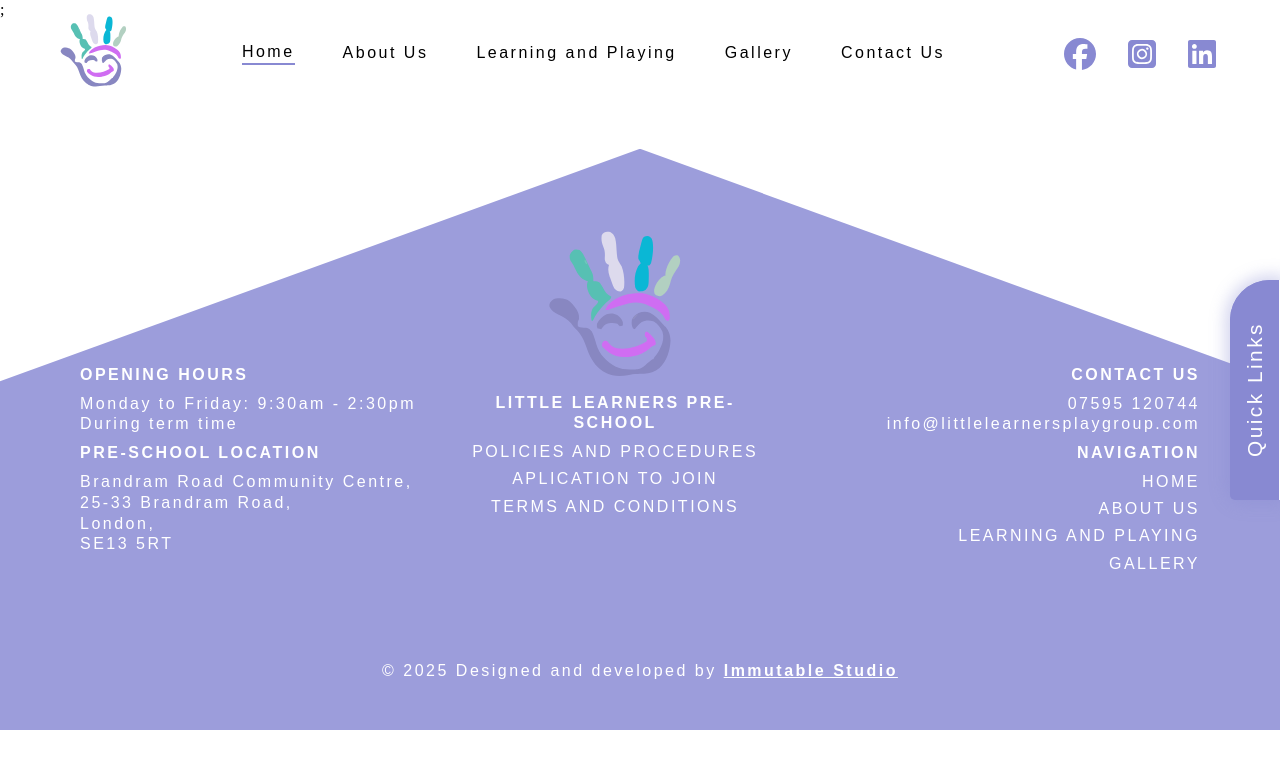
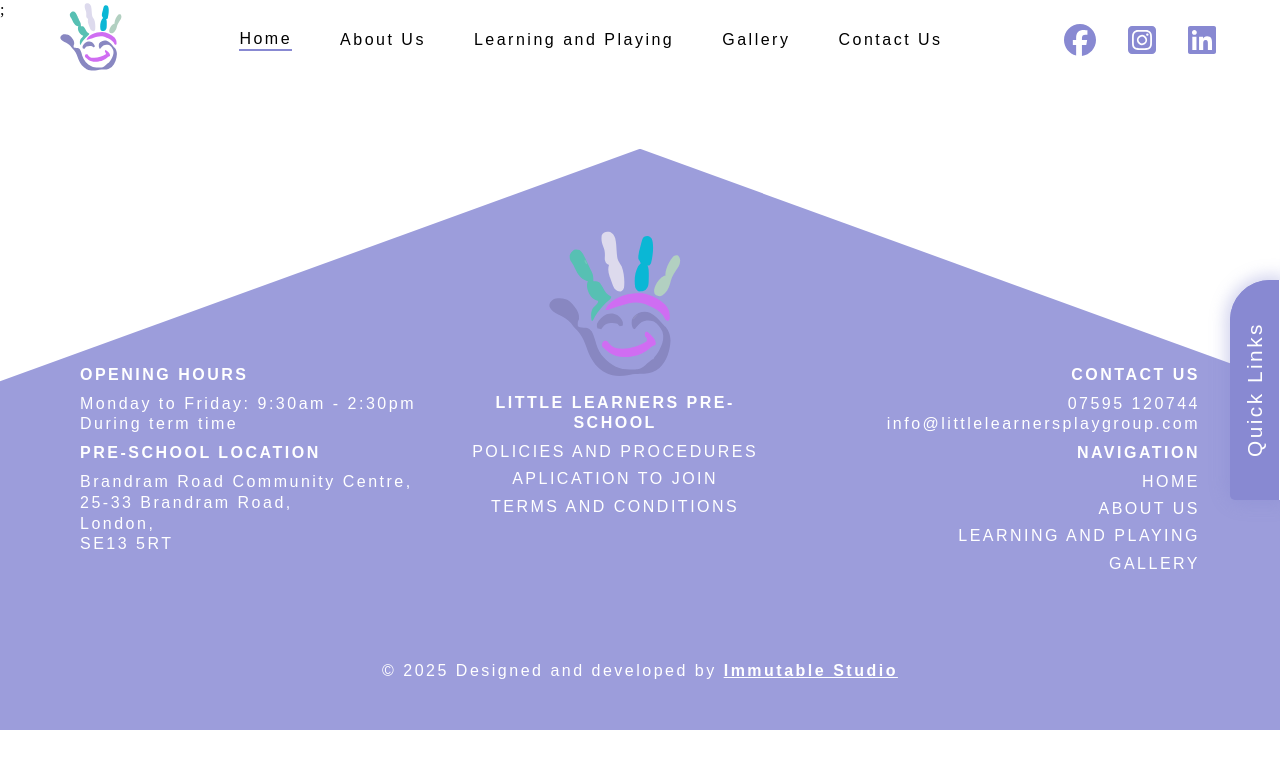
Before and after one commit to curveservices/little-learners, a React (Vite) app: page / in a window 1280 px wide. Shown: the top 768 px of the page. Built offline with nearby package versions, Linux system fonts and the light colour scheme.

Commit message:
Fix typo in MenuToggle prop and update Navbar styles for consistency

```diff
--- a/src/layout/nav/index.jsx
+++ b/src/layout/nav/index.jsx
@@ -100,7 +100,7 @@ const Navbar = () => {
           </NavLink>
         </nav>
         <Socials />
-        <MenuToggle shaowNav={showNav} setShowNav={setShowNav} />
+        <MenuToggle showNav={showNav} setShowNav={setShowNav} />
       </header>
     </>
   );
--- a/src/layout/nav/index.scss
+++ b/src/layout/nav/index.scss
@@ -4,17 +4,15 @@ header {
     align-items: center;
     position: fixed;
     width: 100%;
-    height: 75px;
     z-index: 1000;
     color: #000;
     font-family: "Nunito", sans-serif;
-    margin-top: 1rem;
     transition: all 2s ease;
     cursor: pointer;
 
     .logo {
-        width: 75px;
-        height: 75px;
+        width: 70px;
+        height: 70px;
     }
 
     .mobile-logo {
@@ -49,7 +47,7 @@ header {
                 position: absolute;
                 top: 100%;
                 left: 0;
-                background: var(--nav);
+                background: var(--footer);
                 padding: 0;
                 border-radius: 4px;
                 box-shadow: 0 2px 5px rgba(0, 0, 0, 0.2);
@@ -77,7 +75,7 @@ header {
                 transition: background 0.1s;
 
                 &.dropdown-item:hover {
-                    background: var(--primary);
+                    background: var(--footer);
                     color: #000;
                 }
             }
@@ -114,7 +112,7 @@ header {
 
         .mobile-logo {
             display: block;
-            width: 200%;
+            width: 50px;
             height: auto;
             object-fit: contain;
             padding-top: 5px;
@@ -129,7 +127,7 @@ header {
             top: 30%;
             right: 0;
             width: 100%;
-            background: var(--primary);
+            background: var(--footer);
             z-index: 9999;
 
             .active {
@@ -148,13 +146,14 @@ header {
             &.mobile-show {
                 display: flex;
                 flex-direction: column;
+                justify-content: flex-start;
                 align-items: flex-start;
                 gap: 2.5rem;
                 margin-top: 3rem;
                 padding: 3rem 5rem;
                 height: 120vh;
                 width: 100%;
-                animation: slideInRight 1s;
+                animation: slideInRight 1.5s;
 
                 .active {
                     border-bottom: none;
@@ -202,5 +201,5 @@ header {
     }
 
     header.menu-open {
-        background: var(--primary) !important;
+        background: var(--footer) !important;
     } }
```
